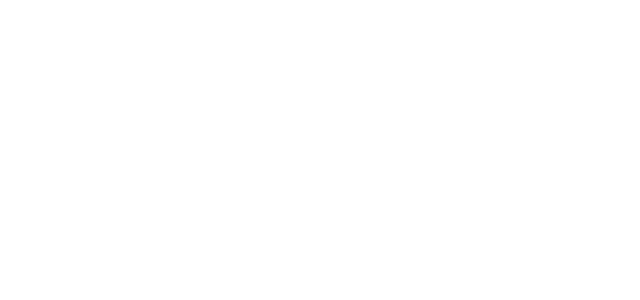
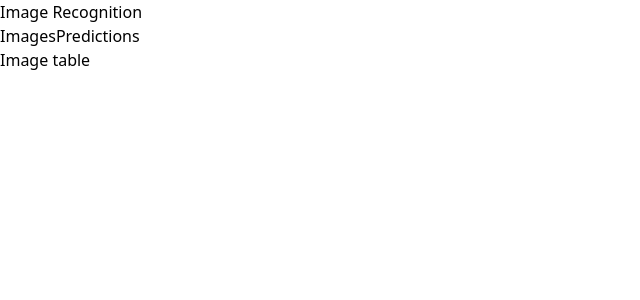
Before and after one commit to ruiined/image-recognition, a Next.js app: page / in a window 1280 px wide. Shown: the top 300 px of the page, without its empty margins (0-640 px from the left). Built offline with nearby package versions, Linux system fonts and the light colour scheme.

Commit message:
feat: setup tabs

```diff
--- /dev/null
+++ b/src/components/App.tsx
@@ -0,0 +1,21 @@
+import { Tab } from "@headlessui/react";
+
+const App = () => {
+  return (
+    <div>
+      <h1>Image Recognition</h1>
+      <Tab.Group>
+        <Tab.List>
+          <Tab>Images</Tab>
+          <Tab>Predictions</Tab>
+        </Tab.List>
+        <Tab.Panels>
+          <Tab.Panel>Image table</Tab.Panel>
+          <Tab.Panel>Prediction table</Tab.Panel>
+        </Tab.Panels>
+      </Tab.Group>
+    </div>
+  );
+};
+
+export default App;
--- a/src/pages/index.tsx
+++ b/src/pages/index.tsx
@@ -1,4 +1,5 @@
-import Head from 'next/head'
+import Head from "next/head";
+import App from "@/components/App";
 
 export default function Home() {
   return (
@@ -9,9 +10,7 @@
         <meta name="viewport" content="width=device-width, initial-scale=1" />
         <link rel="icon" href="/favicon.ico" />
       </Head>
-      <main>
-
-      </main>
+      <App />
     </>
-  )
+  );
 }
```
